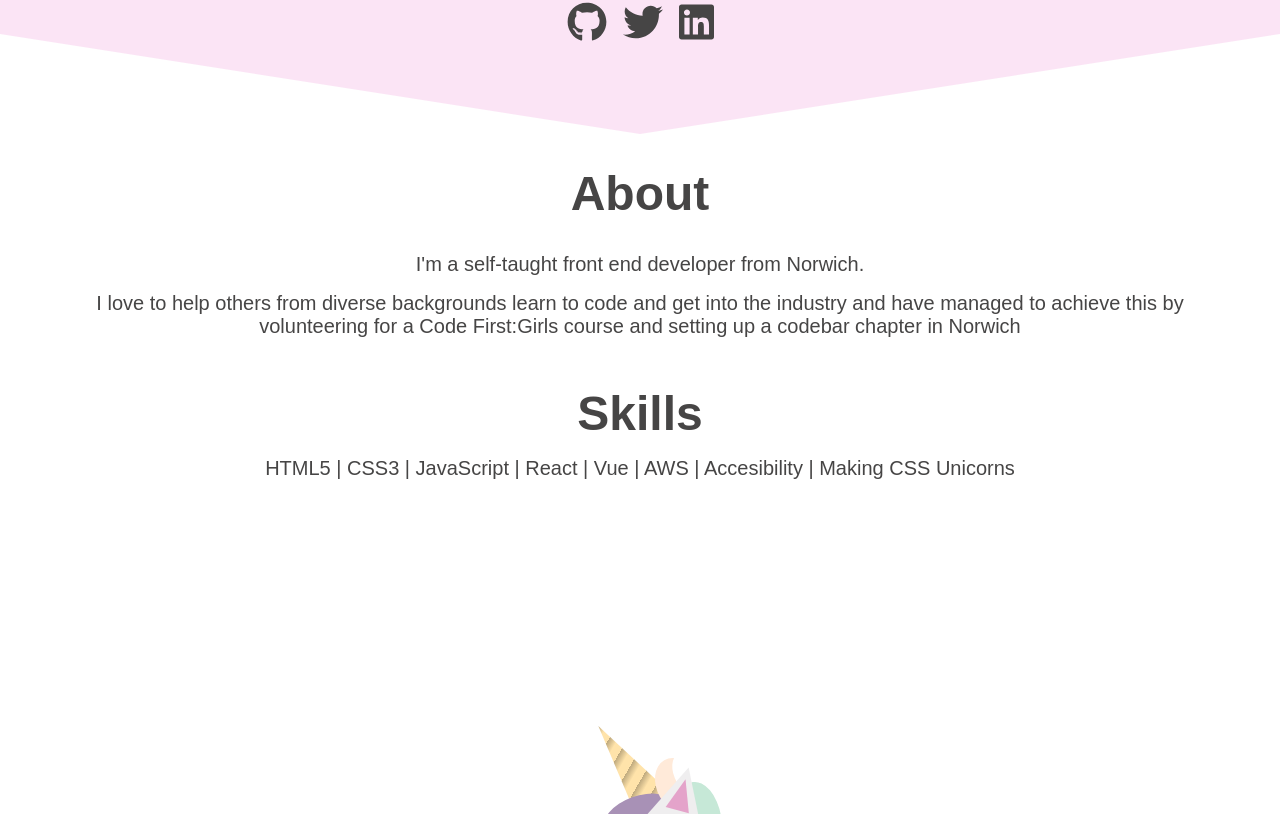
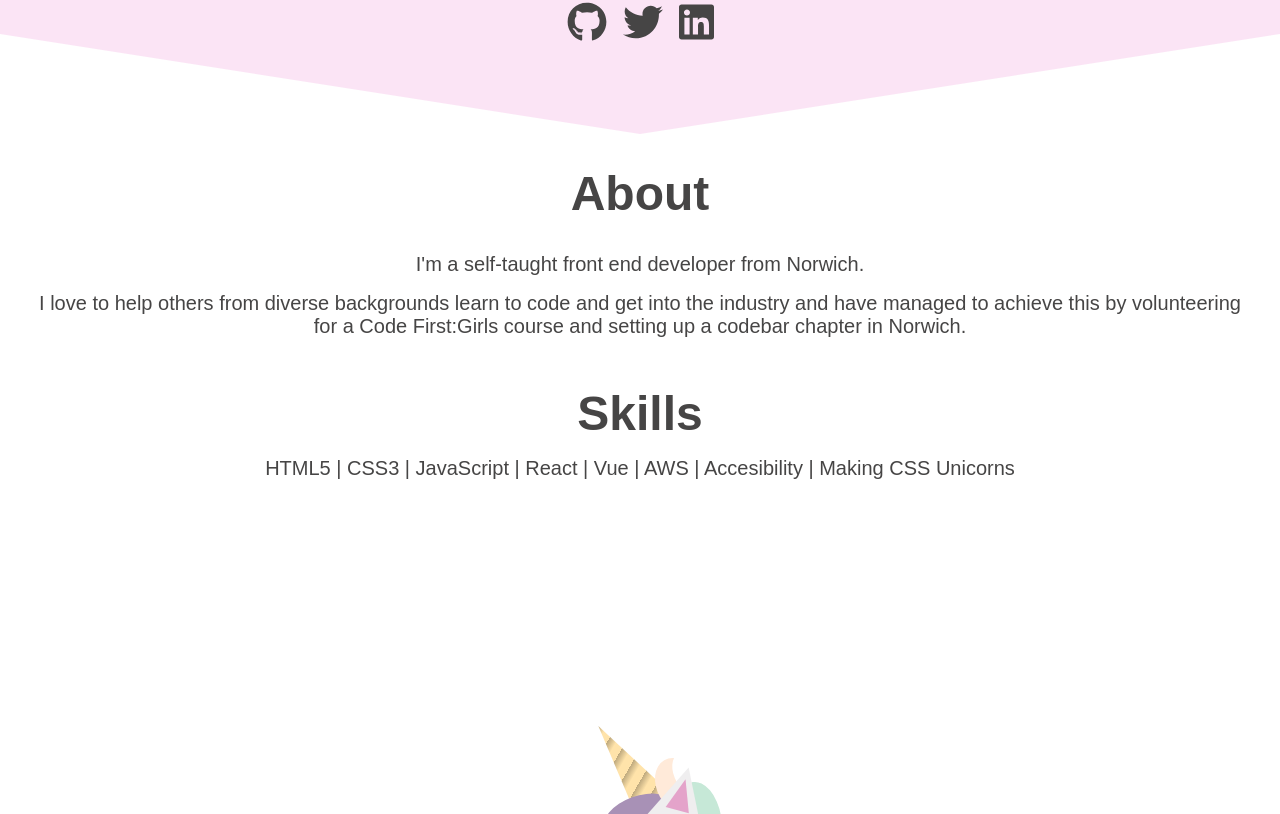
Before and after one commit to alexalala/portfolio, a React (Create React App) app: page / in a window 1280 px wide. Shown: the part 666-1480 px from the top of the page. Built offline with nearby package versions, Linux system fonts and the light colour scheme; the HTML template or start-up script is replaced by a standard one.

Commit message:
small style fix and punctuation

```diff
--- a/src/pages/About.js
+++ b/src/pages/About.js
@@ -30,7 +30,7 @@ class About extends Component {
           <p>
             I love to help others from diverse backgrounds learn to code and get into the industry
             and have managed to achieve this by volunteering for a Code First:Girls course and
-            setting up a codebar chapter in Norwich
+            setting up a codebar chapter in Norwich.
           </p>
         </div>
         <Subheader>Skills</Subheader>
@@ -57,7 +57,6 @@ const AboutStyled = styled(About)`
   display: flex;
   justify-content: start;
   font-size: 1.5rem;
-  margin: 0 2rem;
 
   .copy-container {
     font-size: 1.25rem;
```
